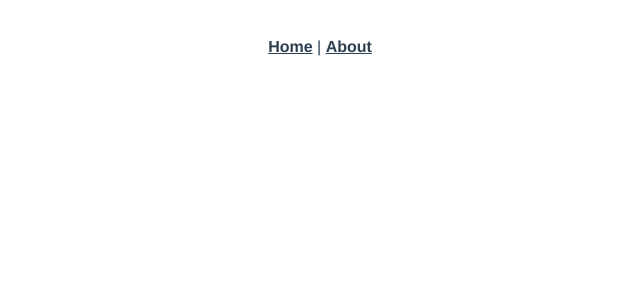
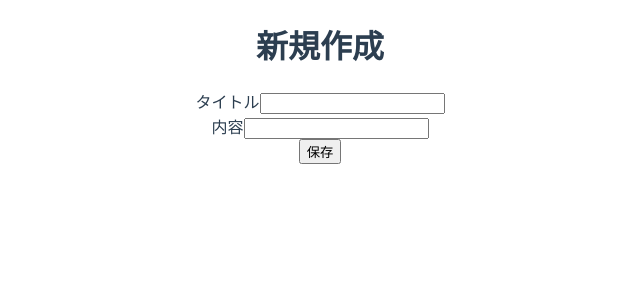
Before and after one commit to tsuchikazu/vue-fes-component-test-sample, a Vue app: page /new in a window 1280 px wide. Shown: the top 300 px of the page, without its empty margins (320-960 px from the left). Built offline with nearby package versions, Linux system fonts and the light colour scheme.

Commit message:
implement simple blog service

```diff
--- a/package.json
+++ b/package.json
@@ -3,13 +3,16 @@
   "version": "0.1.0",
   "private": true,
   "scripts": {
+    "setup": "echo '{ \"posts\": [] }' > db.json",
     "serve": "vue-cli-service serve",
     "api": "json-server --watch db.json --port 8000",
     "build": "vue-cli-service build",
     "lint": "vue-cli-service lint",
+    "lint:fix": "vue-cli-service lint --fix",
     "test:unit": "vue-cli-service test:unit"
   },
   "dependencies": {
+    "lodash": "^4.17.11",
     "vue": "^2.5.17",
     "vue-router": "^3.0.1",
     "vuex": "^3.0.1"
--- a/src/App.vue
+++ b/src/App.vue
@@ -1,9 +1,5 @@
 <template>
   <div id="app">
-    <div id="nav">
-      <router-link to="/">Home</router-link> |
-      <router-link to="/about">About</router-link>
-    </div>
     <router-view/>
   </div>
 </template>
@@ -16,16 +12,4 @@
   text-align: center;
   color: #2c3e50;
 }
-#nav {
-  padding: 30px;
-}
-
-#nav a {
-  font-weight: bold;
-  color: #2c3e50;
-}
-
-#nav a.router-link-exact-active {
-  color: #42b983;
-}
 </style>
--- /dev/null
+++ b/src/api-client.js
@@ -0,0 +1,5 @@
+import axios from 'axios'
+
+export default axios.create({
+  baseURL: 'http://localhost:8000'
+})
--- /dev/null
+++ b/src/pages/EditPost.vue
@@ -0,0 +1,48 @@
+<template>
+  <div>
+    <h1>編集</h1>
+    <form class="form" novalidate >
+      <div class="form-item">
+        <label for="title">タイトル</label>
+        <input id="title" v-model="post.title" type="text" >
+      </div>
+      <div class="form-item">
+        <label for="body">内容</label>
+        <input id="body" v-model="post.body" type="text" >
+      </div>
+      <button type="button" @click="update">保存</button>
+    </form>
+  </div>
+</template>
+
+<script>
+import { mapActions, mapGetters } from 'vuex'
+import isEmpty from 'lodash/isEmpty'
+
+export default {
+  props: {
+    id: {
+      type: Number,
+      required: true
+    }
+  },
+  created () {
+    if (isEmpty(this.post)) {
+      this.fetchPost({ id: this.id })
+    }
+  },
+  computed: {
+    ...mapGetters(['postById']),
+    post () {
+      return this.postById(this.id)
+    }
+  },
+  methods: {
+    ...mapActions(['fetchPost', 'updatePost']),
+    async update () {
+      await this.updatePost({post: this.post})
+      this.$router.push({ path: '/' })
+    }
+  }
+}
+</script>
--- /dev/null
+++ b/src/pages/NewPost.vue
@@ -0,0 +1,38 @@
+<template>
+  <div>
+    <h1>新規作成</h1>
+    <form class="form" novalidate >
+      <div class="form-item">
+        <label for="title">タイトル</label>
+        <input id="title" v-model="post.title" type="text" >
+      </div>
+      <div class="form-item">
+        <label for="body">内容</label>
+        <input id="body" v-model="post.body" type="text" >
+      </div>
+      <button type="button" @click="save">保存</button>
+    </form>
+  </div>
+</template>
+
+<script>
+import { mapActions } from 'vuex'
+
+export default {
+  data () {
+    return {
+      post: {
+        title: '',
+        body: ''
+      }
+    }
+  },
+  methods: {
+    ...mapActions(['createPost']),
+    async save () {
+      await this.createPost({post: this.post})
+      this.$router.push({ path: '/' })
+    }
+  }
+}
+</script>
--- /dev/null
+++ b/src/pages/Posts.vue
@@ -0,0 +1,43 @@
+<template>
+  <div>
+    <h1>一覧</h1>
+    <table>
+      <thead>
+        <tr>
+          <td>タイトル</td>
+          <td>内容</td>
+          <td>投稿日時</td>
+          <td>更新日時</td>
+        </tr>
+      </thead>
+      <tbody>
+        <tr v-for="post in posts" :key="post.id">
+          <td><router-link :to="{name: 'edit-post', params: {id: post.id}}">{{post.title}}</router-link></td>
+          <td>{{post.body}}</td>
+          <td>{{post.createdAt}}</td>
+          <td>{{post.updatedAt}}</td>
+        </tr>
+      </tbody>
+    </table>
+    <router-link :to="{name: 'new-post'}">新規作成</router-link>
+  </div>
+</template>
+
+<script>
+import { mapActions, mapState } from 'vuex'
+
+export default {
+  created () {
+    this.fetchPosts()
+  },
+  computed: {
+    ...mapState(['posts'])
+  },
+  methods: {
+    ...mapActions(['fetchPosts'])
+  }
+}
+</script>
+
+<style>
+</style>
--- a/src/router.js
+++ b/src/router.js
@@ -1,6 +1,8 @@
 import Vue from 'vue'
 import Router from 'vue-router'
-import Home from './views/Home.vue'
+import Posts from './pages/Posts.vue'
+import NewPost from './pages/NewPost.vue'
+import EditPost from './pages/EditPost.vue'
 
 Vue.use(Router)
 
@@ -8,18 +10,8 @@ export default new Router({
   mode: 'history',
   base: process.env.BASE_URL,
   routes: [
-    {
-      path: '/',
-      name: 'home',
-      component: Home
-    },
-    {
-      path: '/about',
-      name: 'about',
-      // route level code-splitting
-      // this generates a separate chunk (about.[hash].js) for this route
-      // which is lazy-loaded when the route is visited.
-      component: () => import(/* webpackChunkName: "about" */ './views/About.vue')
-    }
+    { path: '/', name: 'posts', component: Posts },
+    { path: '/new', name: 'new-post', component: NewPost },
+    { path: '/:id', name: 'edit-post', component: EditPost, props: (route) => ({id: Number(route.params.id)}) }
   ]
 })
--- a/src/store.js
+++ b/src/store.js
@@ -1,16 +1,52 @@
 import Vue from 'vue'
 import Vuex from 'vuex'
+import client from './api-client'
+import moment from 'moment'
 
 Vue.use(Vuex)
 
 export default new Vuex.Store({
   state: {
-
+    posts: []
+  },
+  getters: {
+    postById: state => id => {
+      return Object.assign({}, state.posts.find(post => post.id === id))
+    }
   },
   mutations: {
-
+    addPost (state, { post }) {
+      state.posts.push(post)
+    },
+    updatePost (state, { post }) {
+      state.posts = state.posts.map(p => (p.id === post.id ? post : p))
+    },
+    clearPosts (state) {
+      state.posts = []
+    }
   },
   actions: {
-
+    async fetchPost ({ commit }, { id }) {
+      const response = await client.get(`/posts/${id}`)
+      commit('addPost', { post: response.data })
+    },
+    async fetchPosts ({ commit }) {
+      const response = await client.get(`/posts`)
+      commit('clearPosts')
+      response.data.forEach(post => {
+        commit('addPost', { post })
+      })
+    },
+    async createPost ({ commit }, { post }) {
+      const createdAt = moment().format()
+      const updatedAt = moment().format()
+      const response = await client.post(`/posts`, { ...post, createdAt, updatedAt })
+      commit('addPost', { post: response.data })
+    },
+    async updatePost ({ commit }, { post }) {
+      const updatedAt = moment().format()
+      const response = await client.put(`/posts/${post.id}`, { ...post, updatedAt })
+      commit('updatePost', { post: response.data })
+    }
   }
 })
--- a/src/views/About.vue
+++ /dev/null
@@ -1,5 +0,0 @@
-<template>
-  <div class="about">
-    <h1>This is an about page</h1>
-  </div>
-</template>
--- a/src/views/Home.vue
+++ /dev/null
@@ -1,18 +0,0 @@
-<template>
-  <div class="home">
-    <img alt="Vue logo" src="../assets/logo.png">
-    <HelloWorld msg="Welcome to Your Vue.js App"/>
-  </div>
-</template>
-
-<script>
-// @ is an alias to /src
-import HelloWorld from '@/components/HelloWorld.vue'
-
-export default {
-  name: 'home',
-  components: {
-    HelloWorld
-  }
-}
-</script>
```
Also changed, not shown: db.json (deleted), 2 other files (tests, documents, lock files or other folders).
